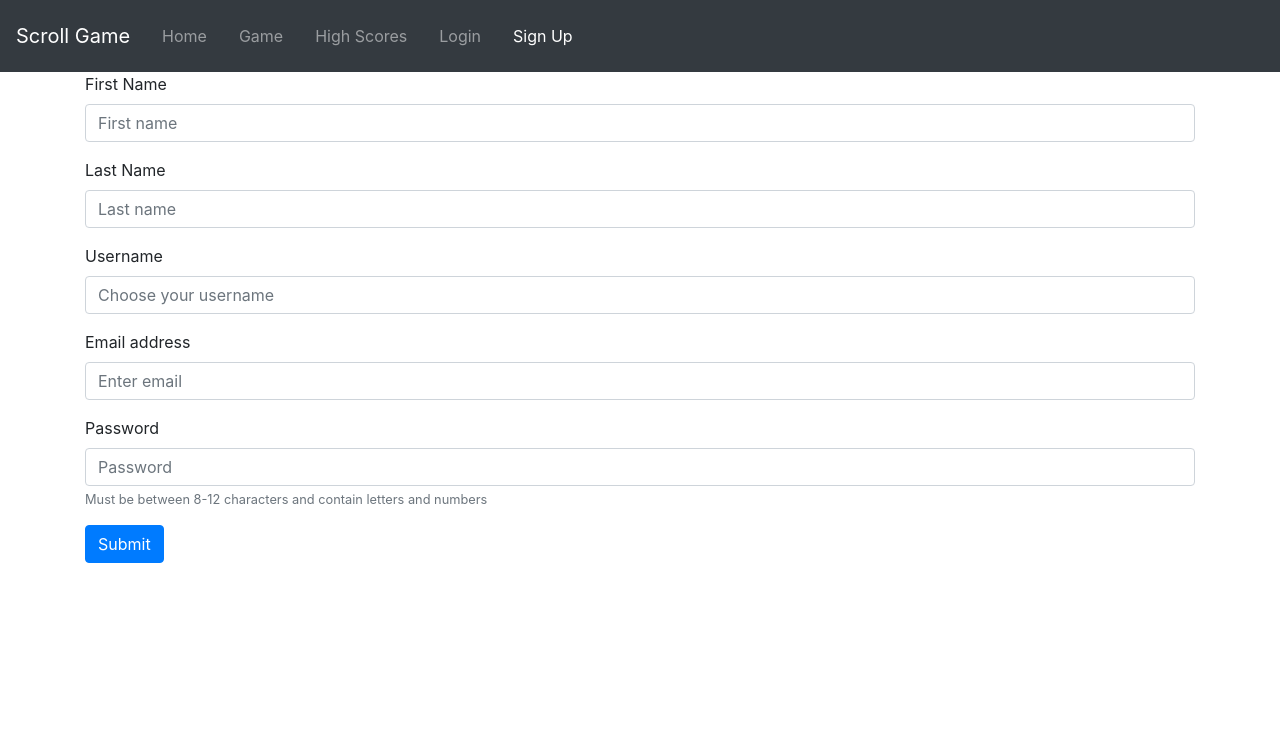
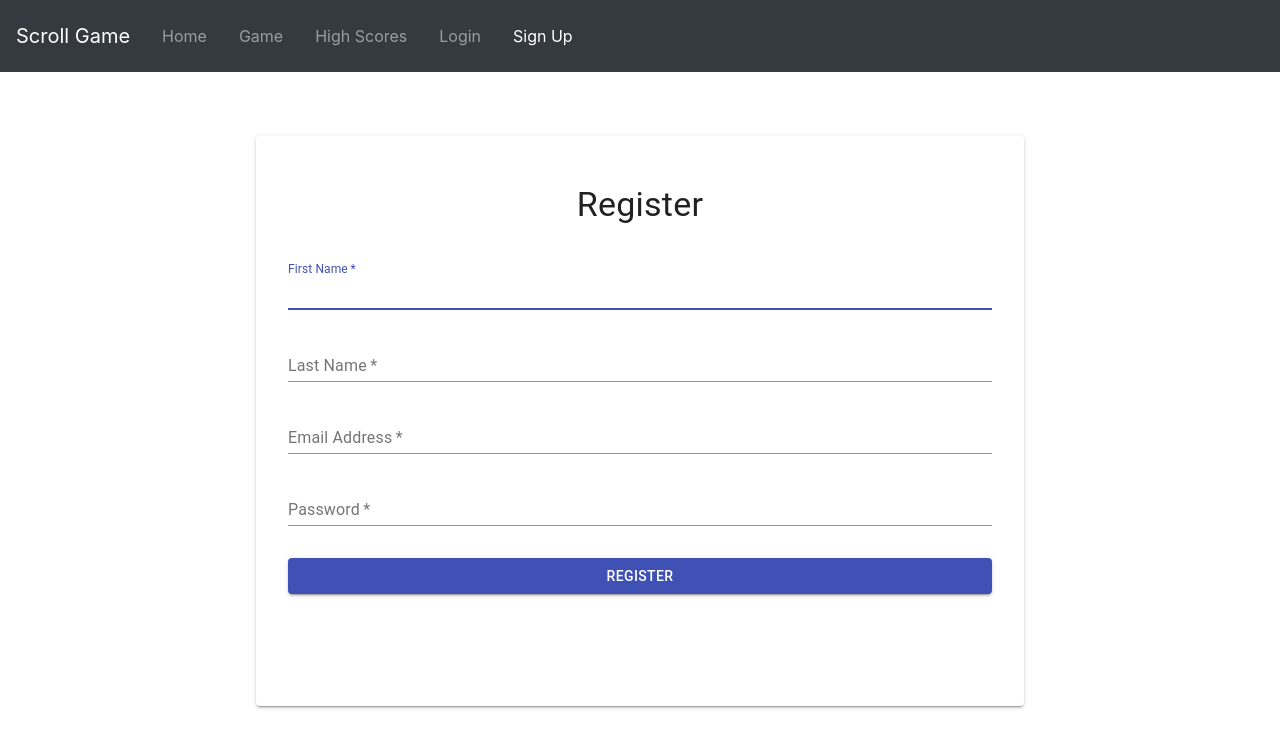
Before and after one commit to Keylee-LNBY/UntitledError404, a React (Create React App) app in the folder client/: page /signUp in a window 1280 px wide. Shown: the top 748 px of the page. Built offline with nearby package versions, Linux system fonts and the light colour scheme.

Commit message:
Updated signup and login forms for user auth

```diff
--- a/client/src/pages/Login.js
+++ b/client/src/pages/Login.js
@@ -1,24 +1,112 @@
 import React from "react";
-import Button from "react-bootstrap/Button";
-import Form from "react-bootstrap/Form";
+import { makeStyles } from "@material-ui/core/styles";
+import Button from "@material-ui/core/Button";
+import Box from "@material-ui/core/Box";
+import CircularProgress from "@material-ui/core/CircularProgress";
+import Typography from "@material-ui/core/Typography";
+import TextField from "@material-ui/core/TextField";
+import Paper from "@material-ui/core/Paper";
+
+const useStyles = makeStyles((theme) => ({
+  layout: {
+    display: "flex",
+    flexDirection: "column",
+    alignItems: "center",
+  },
+  paper: {
+    padding: theme.spacing(2),
+    [theme.breakpoints.up(600 + theme.spacing(3) * 2)]: {
+      marginTop: theme.spacing(8),
+      padding: `${theme.spacing(6)}px ${theme.spacing(4)}px`,
+    },
+  },
+  submit: {
+    margin: theme.spacing(3, 0, 3),
+  },
+  form: {
+    width: "100%", // Fix IE 11 issue.
+    marginTop: theme.spacing(1),
+  },
+  buttonProgress: {
+    position: "absolute",
+    top: "50%",
+    left: "50%",
+    marginTop: -12,
+    marginLeft: -12,
+  },
+}));
 
 const LoginForm = () => {
+  const classes = useStyles({});
+  const [formData, setFormData] = React.useState({ email: "", password: "" });
+  const [submitting, setSubmitting] = React.useState(false);
+
   return (
-    <Form>
-      <Form.Group controlId="formUsername">
-        <Form.Label>Username</Form.Label>
-        <Form.Control type="username" placeholder="Choose your username" />
-      </Form.Group>
-
-      <Form.Group controlId="formBasicPassword">
-        <Form.Label>Password</Form.Label>
-        <Form.Control type="password" placeholder="Password" />
-      </Form.Group>
-
-      <Button variant="primary" type="submit">
-        Submit
-      </Button>
-    </Form>
+    <main className={classes.layout}>
+      <Paper className={classes.paper} elevation={2}>
+        <Box
+          display="flex"
+          alignItems="center"
+          justifyContent="center"
+          flexDirection="column"
+        >
+          <Typography component="h1" variant="h4" gutterBottom>
+            Login
+          </Typography>
+          <Typography component="p" gutterBottom>
+            Log in to your account dashboard
+          </Typography>
+        </Box>
+        <form method="post" className={classes.form} noValidate>
+          <TextField
+            margin="normal"
+            required
+            fullWidth
+            id="email"
+            label="Email Address"
+            name="email"
+            autoComplete="email"
+            autoFocus
+            defaultValue={formData.email}
+            onChange={(e) =>
+              setFormData({ ...formData, email: e.target.value })
+            }
+          />
+          <TextField
+            margin="normal"
+            required
+            fullWidth
+            name="password"
+            label="Password"
+            type="password"
+            id="password"
+            autoComplete="current-password"
+            defaultValue={formData.password}
+            onChange={(e) =>
+              setFormData({ ...formData, password: e.target.value })
+            }
+          />
+          <Box mb={6}>
+            <Button
+              disabled={submitting}
+              type="submit"
+              fullWidth
+              variant="contained"
+              color="primary"
+              className={classes.submit}
+            >
+              {submitting && (
+                <CircularProgress
+                  size={24}
+                  className={classes.buttonProgress}
+                />
+              )}
+              {submitting ? "Signing in..." : "Sign In"}
+            </Button>
+          </Box>
+        </form>
+      </Paper>
+    </main>
   );
 };
 
--- a/client/src/pages/SignUpForm.js
+++ b/client/src/pages/SignUpForm.js
@@ -1,44 +1,143 @@
 import React from "react";
-import Button from 'react-bootstrap/Button';
-import Form from 'react-bootstrap/Form';
+import Typography from "@material-ui/core/Typography";
+import Box from "@material-ui/core/Box";
+import { makeStyles } from "@material-ui/core/styles";
+import Paper from "@material-ui/core/Paper";
+import TextField from "@material-ui/core/TextField";
+import Button from "@material-ui/core/Button";
+import CircularProgress from "@material-ui/core/CircularProgress";
 
-const SignUpForm = () => {
-    return (
-        <Form>
-            <Form.Group controlId="formFirstName">
-                <Form.Label>First Name</Form.Label>
-                <Form.Control type="firstName" placeholder="First name" />
-            </Form.Group>
+const useStyles = makeStyles((theme) => ({
+  layout: {
+    display: "flex",
+    flexDirection: "column",
+    alignItems: "center",
+    maxWidth: "768px",
+    margin: "0 auto",
+  },
+  paper: {
+    padding: theme.spacing(2),
+    [theme.breakpoints.up(600 + theme.spacing(3) * 2)]: {
+      marginTop: theme.spacing(8),
+      padding: `${theme.spacing(6)}px ${theme.spacing(4)}px`,
+    },
+  },
+  submit: {
+    margin: theme.spacing(3, 0, 2),
+  },
+  form: {
+    width: "100%", // Fix IE 11 issue.
+    marginTop: theme.spacing(1),
+  },
+  buttonProgress: {
+    position: "absolute",
+    top: "50%",
+    left: "50%",
+    marginTop: -12,
+    marginLeft: -12,
+  },
+}));
 
-            <Form.Group controlId="formLastName">
-                <Form.Label>Last Name</Form.Label>
-                <Form.Control type="lastName" placeholder="Last name" />
-            </Form.Group>
+const Register = () => {
+  const classes = useStyles({});
+  const [formData, setFormData] = React.useState({
+    firstName: "",
+    lastName: "",
+    email: "",
+    password: "",
+  });
+  const [submitting, setSubmitting] = React.useState(false);
 
-            <Form.Group controlId="formUsername">
-                <Form.Label>Username</Form.Label>
-                <Form.Control type="username" placeholder="Choose your username" />
-            </Form.Group>
+  return (
+    <main className={classes.layout}>
+      <Paper className={classes.paper} elevation={2}>
+        <Box
+          display="flex"
+          alignItems="center"
+          justifyContent="center"
+          flexDirection="column"
+        >
+          <Typography component="h1" variant="h4" gutterBottom>
+            Register
+          </Typography>
+        </Box>
+        <form method="post" className={classes.form} noValidate>
+          <TextField
+            margin="normal"
+            required
+            fullWidth
+            id="firstName"
+            label="First Name"
+            name="firstName"
+            autoComplete="fname"
+            autoFocus
+            defaultValue={formData.firstName}
+            onChange={(e) =>
+              setFormData({ ...formData, firstName: e.target.value })
+            }
+          />
+          <TextField
+            margin="normal"
+            required
+            fullWidth
+            id="lastName"
+            label="Last Name"
+            name="lastName"
+            autoComplete="lname"
+            defaultValue={formData.lastName}
+            onChange={(e) =>
+              setFormData({ ...formData, lastName: e.target.value })
+            }
+          />
+          <TextField
+            margin="normal"
+            required
+            fullWidth
+            id="email"
+            label="Email Address"
+            name="email"
+            autoComplete="email"
+            defaultValue={formData.email}
+            onChange={(e) =>
+              setFormData({ ...formData, email: e.target.value })
+            }
+          />
+          <TextField
+            margin="normal"
+            required
+            fullWidth
+            name="password"
+            label="Password"
+            type="password"
+            id="password"
+            autoComplete="new-password"
+            defaultValue={formData.password}
+            onChange={(e) =>
+              setFormData({ ...formData, password: e.target.value })
+            }
+          />
+          <Box mb={6}>
+            <Button
+              disabled={submitting}
+              type="submit"
+              fullWidth
+              variant="contained"
+              color="primary"
+              className={classes.submit}
+            >
+              {submitting && (
+                <CircularProgress
+                  size={24}
+                  className={classes.buttonProgress}
+                />
+              )}
+              {submitting ? "Registering..." : "Register"}
+            </Button>
+          </Box>
+        </form>
+      </Paper>
+    </main>
+  );
+};
 
-            <Form.Group controlId="formBasicEmail">
-                <Form.Label>Email address</Form.Label>
-                <Form.Control type="email" placeholder="Enter email" />
-            </Form.Group>
-
-            <Form.Group controlId="formBasicPassword">
-                <Form.Label>Password</Form.Label>
-                <Form.Control type="password" placeholder="Password" />
-                <Form.Text className="text-muted">
-                    Must be between 8-12 characters and contain letters and numbers
-    </Form.Text>
-            </Form.Group>
-
-            <Button variant="primary" type="submit">
-                Submit
-  </Button>
-        </Form>
-
-    )
-}
-
-export default SignUpForm;
+export default Register;
--- a/package.json
+++ b/package.json
@@ -21,11 +21,14 @@
   },
   "dependencies": {
     "@inlet/react-pixi": "^1.2.12",
+    "@material-ui/core": "^4.9.10",
     "axios": "^0.18.1",
     "bootstrap": "^4.4.1",
     "express": "^4.16.3",
     "if-env": "^1.0.4",
     "mongoose": "^5.3.16",
+    "passport": "^0.4.1",
+    "passport-local": "^1.0.0",
     "pixi.js": "^5.2.1",
     "react-bootstrap": "^1.0.0",
     "react-router-dom": "^5.1.2",
```
Also changed, not shown: client/src/pages/_document.js (added, +76 -0 lines), 1 other file (tests, documents, lock files or other folders).
